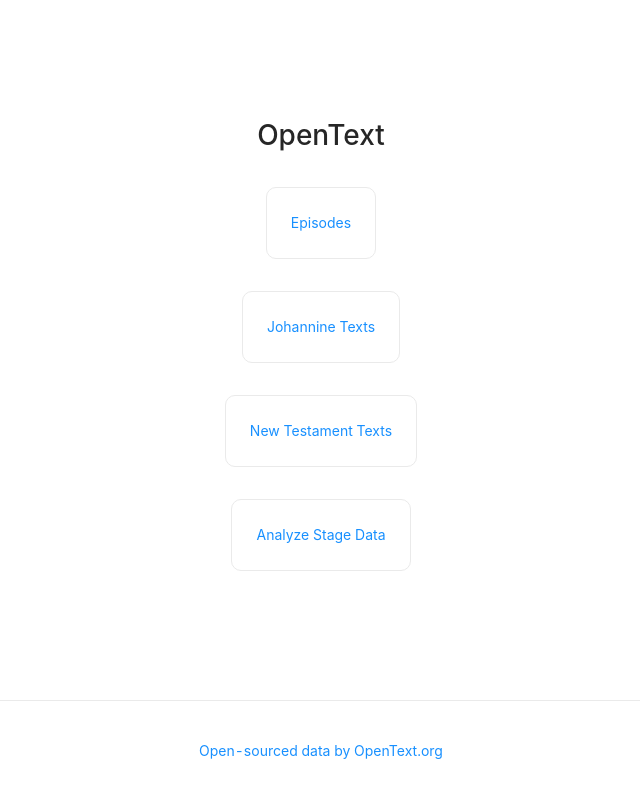
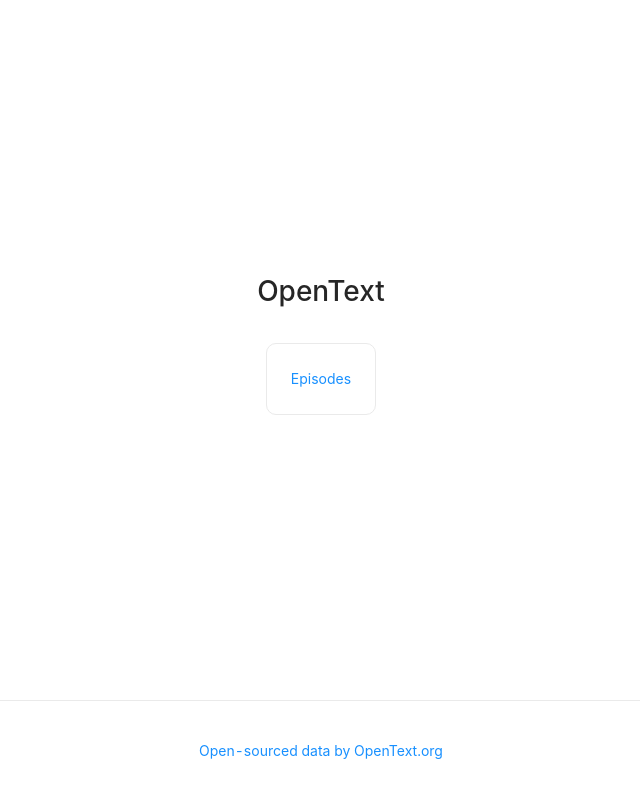
Before and after one commit to ryderwishart/gospels-genre-data, a Next.js app: page / in a window 1280 px wide. Shown: the whole page, without its empty margins (319-959 px from the left). Built offline with nearby package versions, Linux system fonts and the light colour scheme.

Commit message:
fix(episodes/[title]): checks for atomic feature sets

```diff
--- a/pages/index.tsx
+++ b/pages/index.tsx
@@ -17,21 +17,6 @@
             <a>Episodes</a>
           </Link>
         </div>
-        <div className={styles.card}>
-          <Link href="/johannine">
-            <a>Johannine Texts</a>
-          </Link>
-        </div>
-        <div className={styles.card}>
-          <Link href="/texts">
-            <a>New Testament Texts</a>
-          </Link>
-        </div>
-        <div className={styles.card}>
-          <Link href="/analysis">
-            <a>Analyze Stage Data</a>
-          </Link>
-        </div>
       </main>
 
       <footer className={styles.footer}>
```
